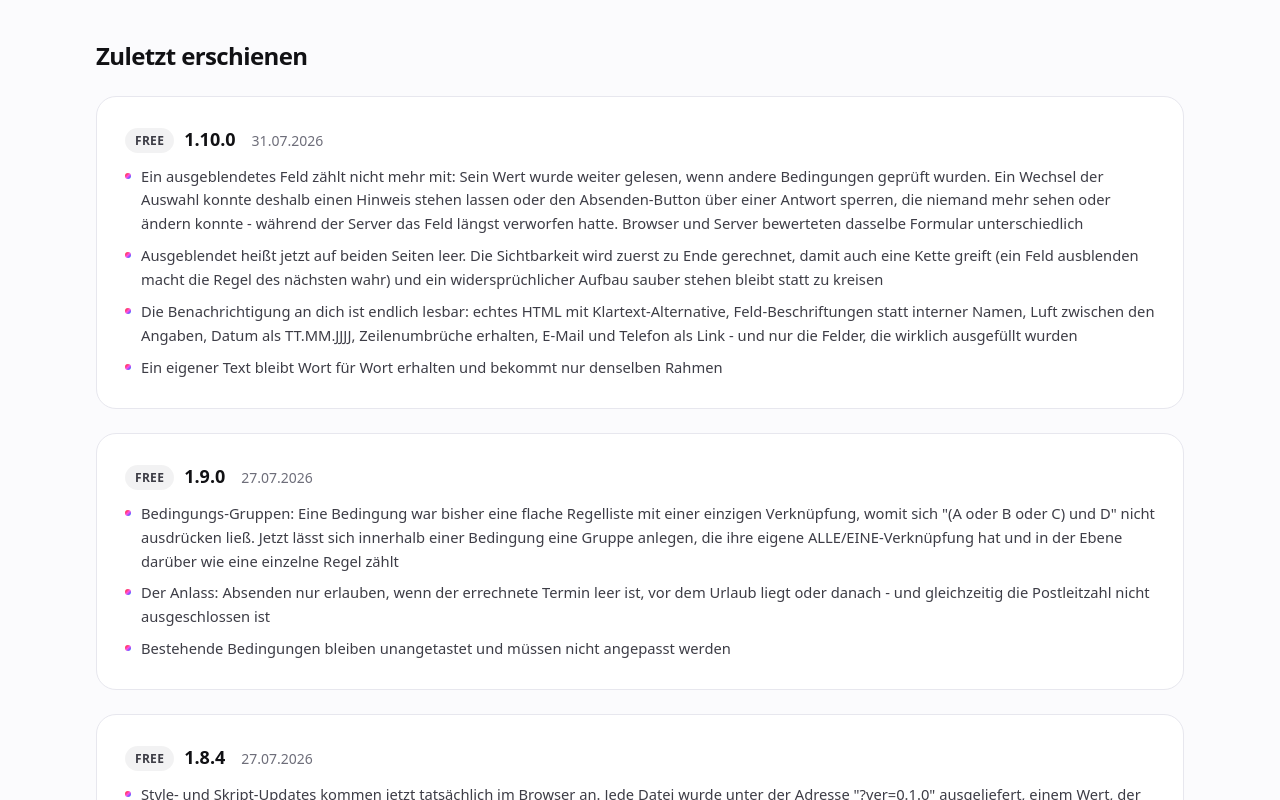
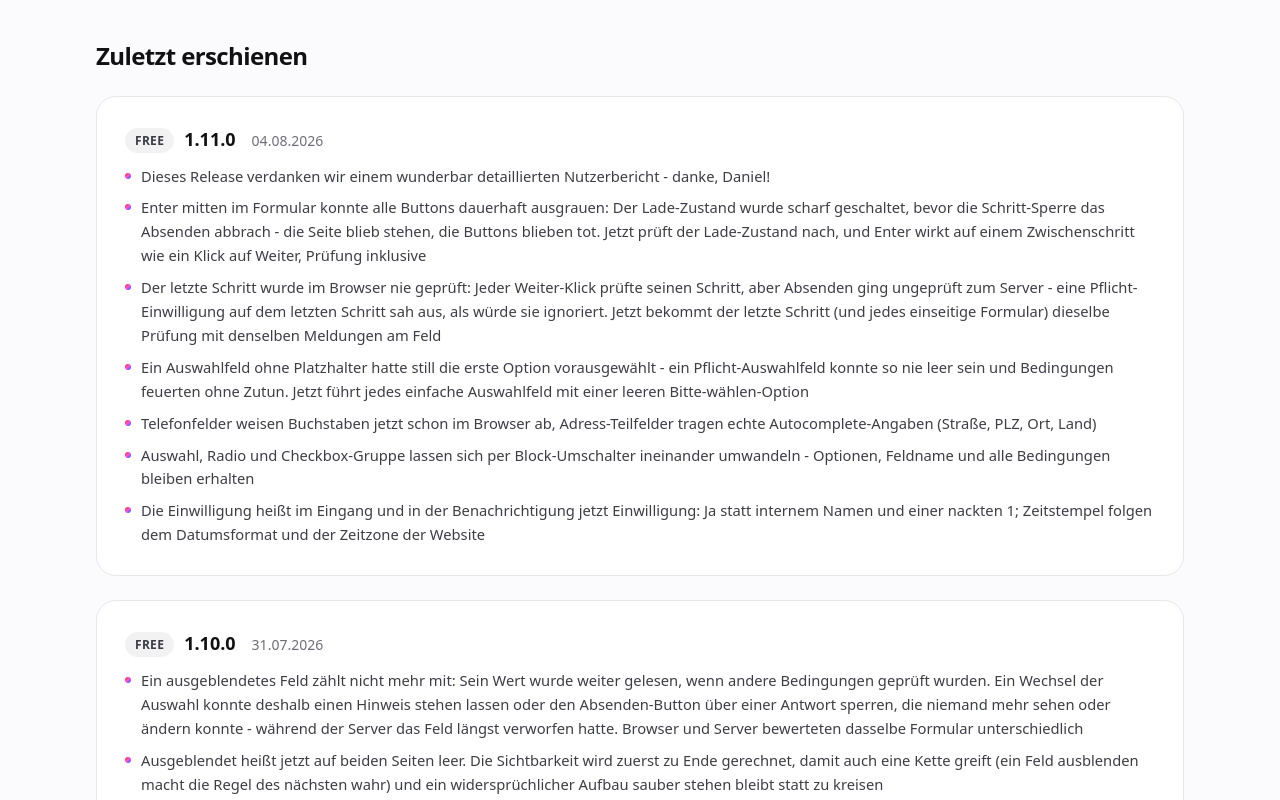
Before and after one commit to dennisbuchwald/flinkform.de, a Next.js app: page /roadmap in a window 1280 px wide. Shown: the part 1340-2140 px from the top of the page. Built offline with nearby package versions, Linux system fonts and the light colour scheme.

Commit message:
Changelog: Flinkform Free 1.11.0

```diff
--- a/app/roadmap/page.tsx
+++ b/app/roadmap/page.tsx
@@ -59,6 +59,20 @@ const geplant = [
  * Versionsnummer bündeln, zu der es nicht gehört.
  */
 const changelog = [
+  {
+    bereich: "Free",
+    version: "1.11.0",
+    date: "04.08.2026",
+    items: [
+      "Dieses Release verdanken wir einem wunderbar detaillierten Nutzerbericht - danke, Daniel!",
+      "Enter mitten im Formular konnte alle Buttons dauerhaft ausgrauen: Der Lade-Zustand wurde scharf geschaltet, bevor die Schritt-Sperre das Absenden abbrach - die Seite blieb stehen, die Buttons blieben tot. Jetzt prüft der Lade-Zustand nach, und Enter wirkt auf einem Zwischenschritt wie ein Klick auf Weiter, Prüfung inklusive",
+      "Der letzte Schritt wurde im Browser nie geprüft: Jeder Weiter-Klick prüfte seinen Schritt, aber Absenden ging ungeprüft zum Server - eine Pflicht-Einwilligung auf dem letzten Schritt sah aus, als würde sie ignoriert. Jetzt bekommt der letzte Schritt (und jedes einseitige Formular) dieselbe Prüfung mit denselben Meldungen am Feld",
+      "Ein Auswahlfeld ohne Platzhalter hatte still die erste Option vorausgewählt - ein Pflicht-Auswahlfeld konnte so nie leer sein und Bedingungen feuerten ohne Zutun. Jetzt führt jedes einfache Auswahlfeld mit einer leeren Bitte-wählen-Option",
+      "Telefonfelder weisen Buchstaben jetzt schon im Browser ab, Adress-Teilfelder tragen echte Autocomplete-Angaben (Straße, PLZ, Ort, Land)",
+      "Auswahl, Radio und Checkbox-Gruppe lassen sich per Block-Umschalter ineinander umwandeln - Optionen, Feldname und alle Bedingungen bleiben erhalten",
+      "Die Einwilligung heißt im Eingang und in der Benachrichtigung jetzt Einwilligung: Ja statt internem Namen und einer nackten 1; Zeitstempel folgen dem Datumsformat und der Zeitzone der Website",
+    ],
+  },
   {
     bereich: "Free",
     version: "1.10.0",
--- a/lib/site.ts
+++ b/lib/site.ts
@@ -6,7 +6,7 @@ export const GITHUB_URL = "https://github.com/dennisbuchwald/Flinkform";
 export const DEMO_URL = "https://demo.flinkform.de"; // Platzhalter, Demo-Instanz folgt
 export const CONTACT_MAIL = "dennis@dbw-media.de";
 
-export const FREE_VERSION = "1.10.0";
+export const FREE_VERSION = "1.11.0";
 export const PRO_VERSION = "1.2.1";
 export const FACTS_UPDATED = "2026-07-27";
 
```
